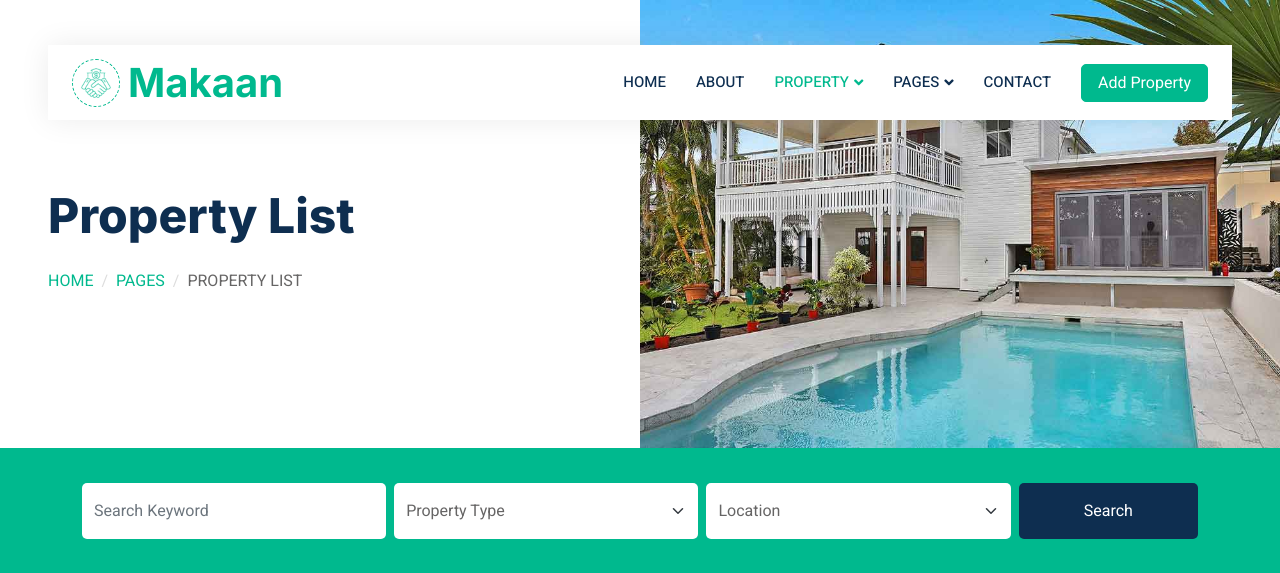
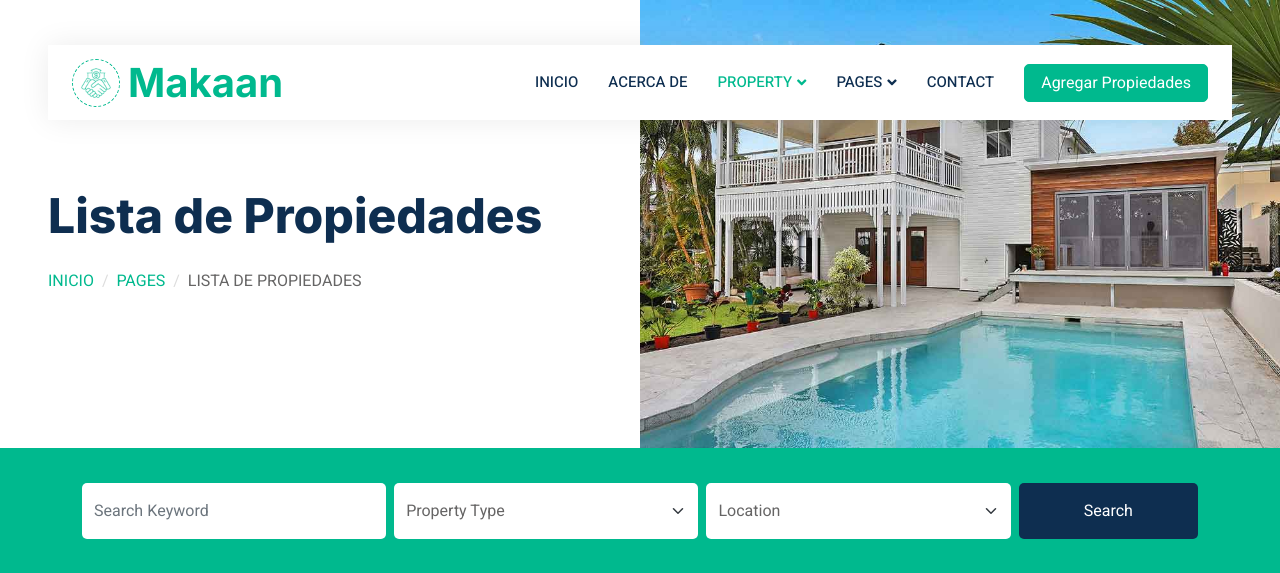
Before and after one commit to lunajua/ProyectoInmobiliaria, a Django app: template appinmobiliaria/templates/appinmobiliaria/property-list.html in a window 1280 px wide. Shown: the top 573 px of the page. Run offline with Django 4.2, Linux system fonts and the light colour scheme; the template is opened without the code that fills it, so the values that code supplies are empty; some libraries are stand-ins or nearby versions.

Commit message:
Modificacion de agent y list html

```diff
--- a/appinmobiliaria/templates/appinmobiliaria/property-list.html
+++ b/appinmobiliaria/templates/appinmobiliaria/property-list.html
@@ -2,8 +2,9 @@
 <html lang="en">
 
 <head>
+    {% load static %}
     <meta charset="utf-8">
-    <title>Makaan - Real Estate HTML Template</title>
+    <title>Proyecto Inmobiliaria - Lista de Propiedades</title>
     <meta content="width=device-width, initial-scale=1.0" name="viewport">
     <meta content="" name="keywords">
     <meta content="" name="description">
@@ -21,14 +22,14 @@
     <link href="https://cdn.jsdelivr.net/npm/bootstrap-icons@1.4.1/font/bootstrap-icons.css" rel="stylesheet">
 
     <!-- Libraries Stylesheet -->
-    <link href="lib/animate/animate.min.css" rel="stylesheet">
-    <link href="lib/owlcarousel/assets/owl.carousel.min.css" rel="stylesheet">
+    <link href="{% static 'appinmobiliaria/lib/animate/animate.min.css'%}" rel="stylesheet">
+    <link href="{% static 'appinmobiliaria/lib/owlcarousel/assets/owl.carousel.min.css' %}" rel="stylesheet">
 
     <!-- Customized Bootstrap Stylesheet -->
-    <link href="css/bootstrap.min.css" rel="stylesheet">
+    <link href="{% static 'appinmobiliaria/css/bootstrap.min.css' %}" rel="stylesheet">
 
     <!-- Template Stylesheet -->
-    <link href="css/style.css" rel="stylesheet">
+    <link href="{% static 'appinmobiliaria/css/style.css' %}" rel="stylesheet">
 </head>
 
 <body>
@@ -56,14 +57,14 @@
                 </button>
                 <div class="collapse navbar-collapse" id="navbarCollapse">
                     <div class="navbar-nav ms-auto">
-                        <a href="index.html" class="nav-item nav-link">Home</a>
-                        <a href="about.html" class="nav-item nav-link">About</a>
+                        <a href="index.html" class="nav-item nav-link">Inicio</a>
+                        <a href="about.html" class="nav-item nav-link">Acerca De</a>
                         <div class="nav-item dropdown">
                             <a href="#" class="nav-link dropdown-toggle active" data-bs-toggle="dropdown">Property</a>
                             <div class="dropdown-menu rounded-0 m-0">
-                                <a href="property-list.html" class="dropdown-item active">Property List</a>
-                                <a href="property-type.html" class="dropdown-item">Property Type</a>
-                                <a href="property-agent.html" class="dropdown-item">Property Agent</a>
+                                <a href="property-list.html" class="dropdown-item active">Lista de Propiedades</a>
+                                <a href="property-type.html" class="dropdown-item">Tipo de Propiedades</a>
+                                <a href="property-agent.html" class="dropdown-item">Agente de Propiedades</a>
                             </div>
                         </div>
                         <div class="nav-item dropdown">
@@ -75,7 +76,7 @@
                         </div>
                         <a href="contact.html" class="nav-item nav-link">Contact</a>
                     </div>
-                    <a href="" class="btn btn-primary px-3 d-none d-lg-flex">Add Property</a>
+                    <a href="" class="btn btn-primary px-3 d-none d-lg-flex">Agregar Propiedades</a>
                 </div>
             </nav>
         </div>
@@ -86,17 +87,17 @@
         <div class="container-fluid header bg-white p-0">
             <div class="row g-0 align-items-center flex-column-reverse flex-md-row">
                 <div class="col-md-6 p-5 mt-lg-5">
-                    <h1 class="display-5 animated fadeIn mb-4">Property List</h1>
+                    <h1 class="display-5 animated fadeIn mb-4">Lista de Propiedades</h1>
                         <nav aria-label="breadcrumb animated fadeIn">
                         <ol class="breadcrumb text-uppercase">
-                            <li class="breadcrumb-item"><a href="#">Home</a></li>
+                            <li class="breadcrumb-item"><a href="#">Inicio</a></li>
                             <li class="breadcrumb-item"><a href="#">Pages</a></li>
-                            <li class="breadcrumb-item text-body active" aria-current="page">Property List</li>
+                            <li class="breadcrumb-item text-body active" aria-current="page">Lista de Propiedades</li>
                         </ol>
                     </nav>
                 </div>
                 <div class="col-md-6 animated fadeIn">
-                    <img class="img-fluid" src="img/header.jpg" alt="">
+                    <img class="img-fluid" src="{% static 'appinmobiliaria/img/header.jpg' %}" alt="">
                 </div>
             </div>
         </div>
@@ -207,7 +208,7 @@
                             <div class="col-lg-4 col-md-6 wow fadeInUp" data-wow-delay="0.5s">
                                 <div class="property-item rounded overflow-hidden">
                                     <div class="position-relative overflow-hidden">
-                                        <a href=""><img class="img-fluid" src="img/property-3.jpg" alt=""></a>
+                                        <a href=""><img class="img-fluid" src="{%static 'appinmobiliaria/img/property-3.jpg' %}" alt=""></a>
                                         <div class="bg-primary rounded text-white position-absolute start-0 top-0 m-4 py-1 px-3">For Sell</div>
                                         <div class="bg-white rounded-top text-primary position-absolute start-0 bottom-0 mx-4 pt-1 px-3">Office</div>
                                     </div>
@@ -226,7 +227,7 @@
                             <div class="col-lg-4 col-md-6 wow fadeInUp" data-wow-delay="0.1s">
                                 <div class="property-item rounded overflow-hidden">
                                     <div class="position-relative overflow-hidden">
-                                        <a href=""><img class="img-fluid" src="img/property-4.jpg" alt=""></a>
+                                        <a href=""><img class="img-fluid" src="{%static 'appinmobiliaria/img/property-4.jpg'%}" alt=""></a>
                                         <div class="bg-primary rounded text-white position-absolute start-0 top-0 m-4 py-1 px-3">For Rent</div>
                                         <div class="bg-white rounded-top text-primary position-absolute start-0 bottom-0 mx-4 pt-1 px-3">Building</div>
                                     </div>
@@ -245,7 +246,7 @@
                             <div class="col-lg-4 col-md-6 wow fadeInUp" data-wow-delay="0.3s">
                                 <div class="property-item rounded overflow-hidden">
                                     <div class="position-relative overflow-hidden">
-                                        <a href=""><img class="img-fluid" src="img/property-5.jpg" alt=""></a>
+                                        <a href=""><img class="img-fluid" src="{%static 'appinmobiliaria/img/property-5.jpg' %}" alt=""></a>
                                         <div class="bg-primary rounded text-white position-absolute start-0 top-0 m-4 py-1 px-3">For Sell</div>
                                         <div class="bg-white rounded-top text-primary position-absolute start-0 bottom-0 mx-4 pt-1 px-3">Home</div>
                                     </div>
@@ -264,7 +265,7 @@
                             <div class="col-lg-4 col-md-6 wow fadeInUp" data-wow-delay="0.5s">
                                 <div class="property-item rounded overflow-hidden">
                                     <div class="position-relative overflow-hidden">
-                                        <a href=""><img class="img-fluid" src="img/property-6.jpg" alt=""></a>
+                                        <a href=""><img class="img-fluid" src="{%static 'appinmobiliaria/img/property-6.jpg' %}" alt=""></a>
                                         <div class="bg-primary rounded text-white position-absolute start-0 top-0 m-4 py-1 px-3">For Rent</div>
                                         <div class="bg-white rounded-top text-primary position-absolute start-0 bottom-0 mx-4 pt-1 px-3">Shop</div>
                                     </div>
@@ -290,7 +291,7 @@
                             <div class="col-lg-4 col-md-6">
                                 <div class="property-item rounded overflow-hidden">
                                     <div class="position-relative overflow-hidden">
-                                        <a href=""><img class="img-fluid" src="img/property-1.jpg" alt=""></a>
+                                        <a href=""><img class="img-fluid" src="{%static 'appinmobiliaria/img/property-1.jpg'%}" alt=""></a>
                                         <div class="bg-primary rounded text-white position-absolute start-0 top-0 m-4 py-1 px-3">For Sell</div>
                                         <div class="bg-white rounded-top text-primary position-absolute start-0 bottom-0 mx-4 pt-1 px-3">Appartment</div>
                                     </div>
@@ -309,7 +310,7 @@
                             <div class="col-lg-4 col-md-6">
                                 <div class="property-item rounded overflow-hidden">
                                     <div class="position-relative overflow-hidden">
-                                        <a href=""><img class="img-fluid" src="img/property-2.jpg" alt=""></a>
+                                        <a href=""><img class="img-fluid" src="{%static 'appinmobiliaria/img/property-2.jpg'%}" alt=""></a>
                                         <div class="bg-primary rounded text-white position-absolute start-0 top-0 m-4 py-1 px-3">For Rent</div>
                                         <div class="bg-white rounded-top text-primary position-absolute start-0 bottom-0 mx-4 pt-1 px-3">Villa</div>
                                     </div>
@@ -328,7 +329,7 @@
                             <div class="col-lg-4 col-md-6">
                                 <div class="property-item rounded overflow-hidden">
                                     <div class="position-relative overflow-hidden">
-                                        <a href=""><img class="img-fluid" src="img/property-3.jpg" alt=""></a>
+                                        <a href=""><img class="img-fluid" src="{% static 'appinmobiliaria/img/property-3.jpg'%}" alt=""></a>
                                         <div class="bg-primary rounded text-white position-absolute start-0 top-0 m-4 py-1 px-3">For Sell</div>
                                         <div class="bg-white rounded-top text-primary position-absolute start-0 bottom-0 mx-4 pt-1 px-3">Office</div>
                                     </div>
@@ -366,7 +367,7 @@
                             <div class="col-lg-4 col-md-6">
                                 <div class="property-item rounded overflow-hidden">
                                     <div class="position-relative overflow-hidden">
-                                        <a href=""><img class="img-fluid" src="img/property-5.jpg" alt=""></a>
+                                        <a href=""><img class="img-fluid" src="{%static 'appinmobiliaria/img/property-5.jpg'%}" alt=""></a>
                                         <div class="bg-primary rounded text-white position-absolute start-0 top-0 m-4 py-1 px-3">For Sell</div>
                                         <div class="bg-white rounded-top text-primary position-absolute start-0 bottom-0 mx-4 pt-1 px-3">Home</div>
                                     </div>
@@ -385,7 +386,7 @@
                             <div class="col-lg-4 col-md-6">
                                 <div class="property-item rounded overflow-hidden">
                                     <div class="position-relative overflow-hidden">
-                                        <a href=""><img class="img-fluid" src="img/property-6.jpg" alt=""></a>
+                                        <a href=""><img class="img-fluid" src="{%static 'appinmobiliaria/img/property-6.jpg'%}" alt=""></a>
                                         <div class="bg-primary rounded text-white position-absolute start-0 top-0 m-4 py-1 px-3">For Rent</div>
                                         <div class="bg-white rounded-top text-primary position-absolute start-0 bottom-0 mx-4 pt-1 px-3">Shop</div>
                                     </div>
@@ -411,7 +412,7 @@
                             <div class="col-lg-4 col-md-6">
                                 <div class="property-item rounded overflow-hidden">
                                     <div class="position-relative overflow-hidden">
-                                        <a href=""><img class="img-fluid" src="img/property-1.jpg" alt=""></a>
+                                        <a href=""><img class="img-fluid" src="{%static 'appinmobiliaria/img/property-1.jpg'%}" alt=""></a>
                                         <div class="bg-primary rounded text-white position-absolute start-0 top-0 m-4 py-1 px-3">For Sell</div>
                                         <div class="bg-white rounded-top text-primary position-absolute start-0 bottom-0 mx-4 pt-1 px-3">Appartment</div>
                                     </div>
@@ -430,7 +431,7 @@
                             <div class="col-lg-4 col-md-6">
                                 <div class="property-item rounded overflow-hidden">
                                     <div class="position-relative overflow-hidden">
-                                        <a href=""><img class="img-fluid" src="img/property-2.jpg" alt=""></a>
+                                        <a href=""><img class="img-fluid" src="{%static 'appinmobiliaria/img/property-2.jpg'%}" alt=""></a>
                                         <div class="bg-primary rounded text-white position-absolute start-0 top-0 m-4 py-1 px-3">For Rent</div>
                                         <div class="bg-white rounded-top text-primary position-absolute start-0 bottom-0 mx-4 pt-1 px-3">Villa</div>
                                     </div>
@@ -449,7 +450,7 @@
                             <div class="col-lg-4 col-md-6">
                                 <div class="property-item rounded overflow-hidden">
                                     <div class="position-relative overflow-hidden">
-                                        <a href=""><img class="img-fluid" src="img/property-3.jpg" alt=""></a>
+                                        <a href=""><img class="img-fluid" src="{%static 'appinmobiliaria/img/property-3.jpg'%}" alt=""></a>
                                         <div class="bg-primary rounded text-white position-absolute start-0 top-0 m-4 py-1 px-3">For Sell</div>
                                         <div class="bg-white rounded-top text-primary position-absolute start-0 bottom-0 mx-4 pt-1 px-3">Office</div>
                                     </div>
@@ -487,7 +488,7 @@
                             <div class="col-lg-4 col-md-6">
                                 <div class="property-item rounded overflow-hidden">
                                     <div class="position-relative overflow-hidden">
-                                        <a href=""><img class="img-fluid" src="img/property-5.jpg" alt=""></a>
+                                        <a href=""><img class="img-fluid" src="{%static 'appinmobiliaria/img/property-5.jpg'%}" alt=""></a>
                                         <div class="bg-primary rounded text-white position-absolute start-0 top-0 m-4 py-1 px-3">For Sell</div>
                                         <div class="bg-white rounded-top text-primary position-absolute start-0 bottom-0 mx-4 pt-1 px-3">Home</div>
                                     </div>
@@ -540,7 +541,7 @@
                     <div class="bg-white rounded p-4" style="border: 1px dashed rgba(0, 185, 142, .3)">
                         <div class="row g-5 align-items-center">
                             <div class="col-lg-6 wow fadeIn" data-wow-delay="0.1s">
-                                <img class="img-fluid rounded w-100" src="img/call-to-action.jpg" alt="">
+                                <img class="img-fluid rounded w-100" src="{%static 'appinmobiliaria/img/call-to-action.jpg'%}" alt="">
                             </div>
                             <div class="col-lg-6 wow fadeIn" data-wow-delay="0.5s">
                                 <div class="mb-4">
@@ -586,22 +587,22 @@
                         <h5 class="text-white mb-4">Photo Gallery</h5>
                         <div class="row g-2 pt-2">
                             <div class="col-4">
-                                <img class="img-fluid rounded bg-light p-1" src="img/property-1.jpg" alt="">
+                                <img class="img-fluid rounded bg-light p-1" src="{%static 'appinmobiliaria/img/property-1.jpg'%}" alt="">
                             </div>
                             <div class="col-4">
-                                <img class="img-fluid rounded bg-light p-1" src="img/property-2.jpg" alt="">
+                                <img class="img-fluid rounded bg-light p-1" src="{%static 'appinmobiliaria/img/property-2.jpg'%}" alt="">
                             </div>
                             <div class="col-4">
-                                <img class="img-fluid rounded bg-light p-1" src="img/property-3.jpg" alt="">
+                                <img class="img-fluid rounded bg-light p-1" src="{%static 'appinmobiliaria/img/property-3.jpg'%}" alt="">
                             </div>
                             <div class="col-4">
-                                <img class="img-fluid rounded bg-light p-1" src="img/property-4.jpg" alt="">
+                                <img class="img-fluid rounded bg-light p-1" src="{%static 'appinmobiliaria/img/property-4.jpg'%}" alt="">
                             </div>
                             <div class="col-4">
-                                <img class="img-fluid rounded bg-light p-1" src="img/property-5.jpg" alt="">
+                                <img class="img-fluid rounded bg-light p-1" src="{%static 'appinmobiliaria/img/property-5.jpg'%}" alt="">
                             </div>
                             <div class="col-4">
-                                <img class="img-fluid rounded bg-light p-1" src="img/property-6.jpg" alt="">
+                                <img class="img-fluid rounded bg-light p-1" src="{%static 'appinmobiliaria/img/property-6.jpg'%}" alt="">
                             </div>
                         </div>
                     </div>
@@ -646,13 +647,13 @@
     <!-- JavaScript Libraries -->
     <script src="https://code.jquery.com/jquery-3.4.1.min.js"></script>
     <script src="https://cdn.jsdelivr.net/npm/bootstrap@5.0.0/dist/js/bootstrap.bundle.min.js"></script>
-    <script src="lib/wow/wow.min.js"></script>
-    <script src="lib/easing/easing.min.js"></script>
-    <script src="lib/waypoints/waypoints.min.js"></script>
-    <script src="lib/owlcarousel/owl.carousel.min.js"></script>
+    <script src="{%static 'appinmobiliaria/lib/wow/wow.min.js'%}"></script>
+    <script src="{%static 'appinmobiliaria/lib/easing/easing.min.js'%}"></script>
+    <script src="{%static 'appinmobiliaria/lib/waypoints/waypoints.min.js'%}"></script>
+    <script src="{%static 'appinmobiliaria/lib/owlcarousel/owl.carousel.min.js'%}"></script>
 
     <!-- Template Javascript -->
-    <script src="js/main.js"></script>
+    <script src="{%static 'appinmobiliaria/js/main.js'%}"></script>
 </body>
 
 </html>
--- a/appinmobiliaria/urls.py
+++ b/appinmobiliaria/urls.py
@@ -5,4 +5,5 @@ from appinmobiliaria import views
 urlpatterns = [
     path('', views.index),
     path('about/', views.about),
+
 ]
```
Also changed, not shown: appinmobiliaria/templates/appinmobiliaria/property-agent.html (+31 -30 lines).
